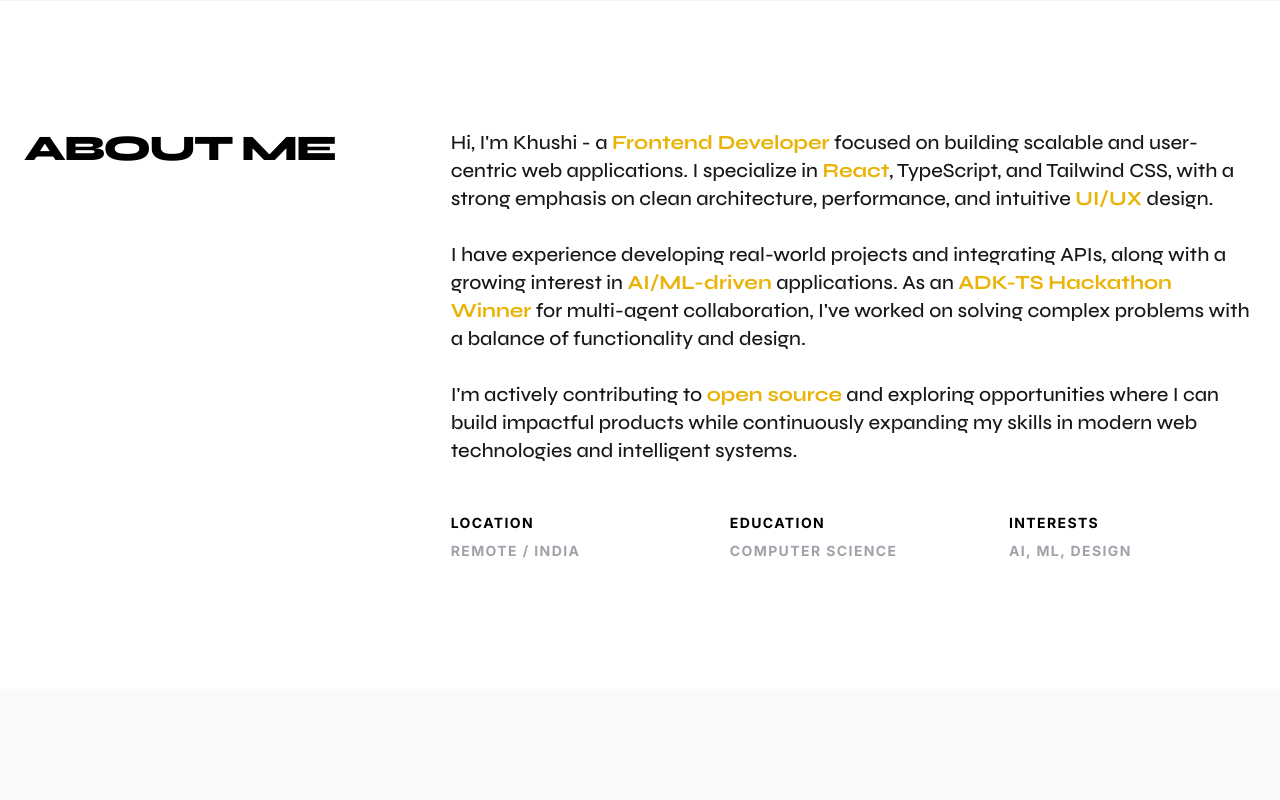
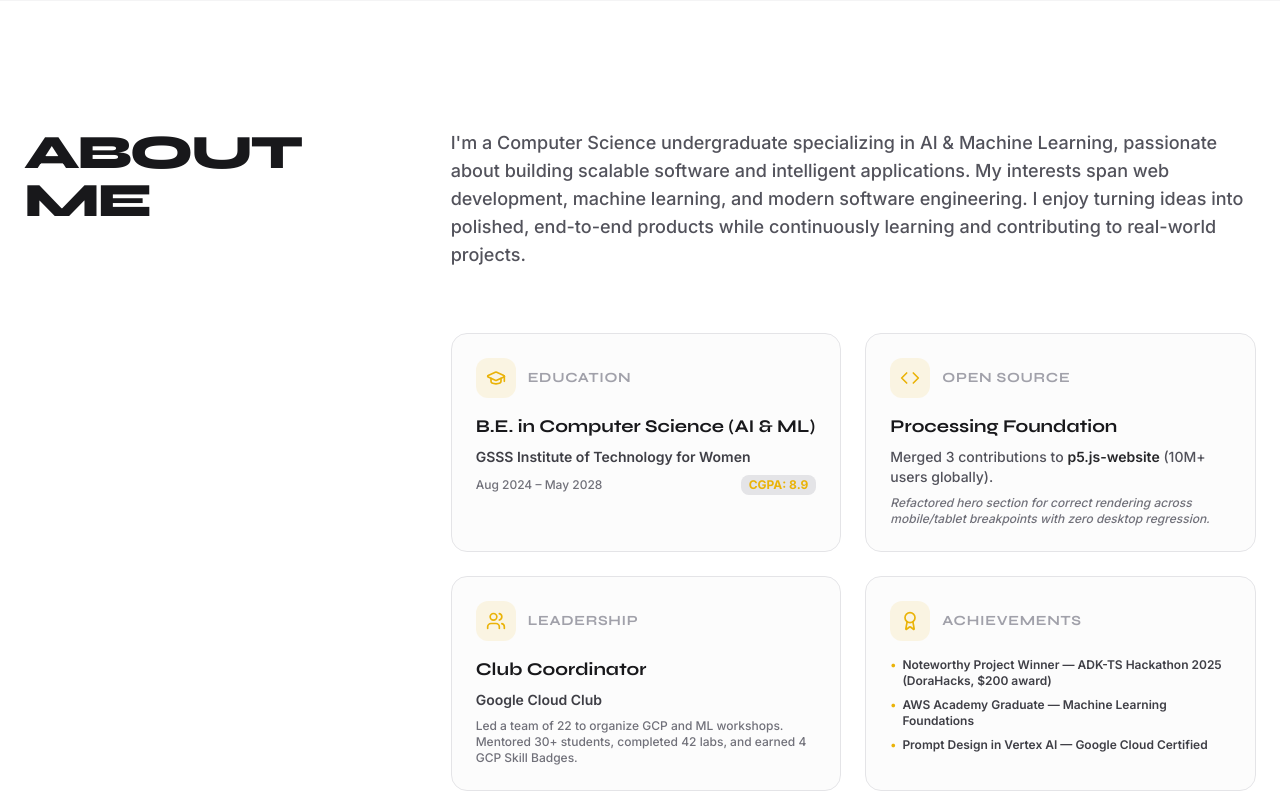
Before and after one commit to Khushi256/khushi-portfolio, a React (Vite) app: page / in a window 1280 px wide. Shown: the part 800-1600 px from the top of the page. Built offline with nearby package versions, Linux system fonts and the light colour scheme.

Commit message:
feat: add Skills, About, and Hero components to portfolio structure

```diff
--- a/src/components/About.jsx
+++ b/src/components/About.jsx
@@ -1,4 +1,5 @@
 import { motion } from 'framer-motion'
+import { GraduationCap, Award, Users, Code } from 'lucide-react'
 
 const fadeUp = {
     hidden: { opacity: 0, y: 40 },
@@ -9,23 +10,28 @@
     })
 }
 
-const staggerContainer = {
+const cardContainer = {
     hidden: {},
     visible: {
-        transition: { staggerChildren: 0.12, delayChildren: 0.1 }
+        transition: { staggerChildren: 0.1, delayChildren: 0.2 }
     }
 }
 
-const itemVariant = {
-    hidden: { opacity: 0, y: 20 },
-    visible: { opacity: 1, y: 0, transition: { duration: 0.5, ease: [0.22, 1, 0.36, 1] } }
+const cardItem = {
+    hidden: { opacity: 0, y: 30 },
+    visible: {
+        opacity: 1,
+        y: 0,
+        transition: { duration: 0.6, ease: [0.22, 1, 0.36, 1] }
+    }
 }
 
 function About() {
     return (
-        <section className="w-full border-t border-zinc-100 dark:border-zinc-900" id="about">
+        <section className="w-full border-t border-zinc-100 dark:border-zinc-900 bg-background-light dark:bg-background-dark" id="about">
             <div className="max-w-7xl mx-auto px-6 py-20 md:py-32">
                 <div className="grid grid-cols-1 lg:grid-cols-12 gap-12">
+                    {/* Left Column: Heading */}
                     <motion.div
                         className="lg:col-span-4"
                         variants={fadeUp}
@@ -34,43 +40,155 @@
                         whileInView="visible"
                         viewport={{ once: true, margin: '-80px' }}
                     >
-                        <h2 className="font-display text-4xl font-extrabold tracking-tighter uppercase">About Me</h2>
+                        <div className="sticky top-28">
+                            <h2 className="font-display text-4xl md:text-5xl font-extrabold tracking-tighter uppercase text-zinc-900 dark:text-white">
+                                About <br className="hidden lg:block" /> Me
+                            </h2>
+                        </div>
                     </motion.div>
 
+                    {/* Right Column: Content */}
                     <motion.div
-                        className="lg:col-span-8"
+                        className="lg:col-span-8 space-y-12"
                         variants={fadeUp}
                         custom={0.15}
                         initial="hidden"
                         whileInView="visible"
                         viewport={{ once: true, margin: '-80px' }}
                     >
-                        <p className="text-lg md:text-xl font-display font-medium leading-relaxed text-zinc-900 dark:text-zinc-100">
-                            Hi, I'm Khushi - a <span className="text-yellow-500 font-syne font-bold" style={{ fontFamily: '"Syne", sans-serif' }}>Frontend Developer</span> focused on building scalable and user-centric web applications. I specialize in <span className="text-yellow-500 font-syne font-bold" style={{ fontFamily: '"Syne", sans-serif' }}>React</span>, TypeScript, and Tailwind CSS, with a strong emphasis on clean architecture, performance, and intuitive <span className="text-yellow-500 font-syne font-bold" style={{ fontFamily: '"Syne", sans-serif' }}>UI/UX</span> design.
-                            <br /><br />
-                            I have experience developing real-world projects and integrating APIs, along with a growing interest in <span className="text-yellow-500 font-syne font-bold" style={{ fontFamily: '"Syne", sans-serif' }}>AI/ML-driven</span> applications. As an <span className="text-yellow-500 font-syne font-bold" style={{ fontFamily: '"Syne", sans-serif' }}>ADK-TS Hackathon Winner</span> for multi-agent collaboration, I've worked on solving complex problems with a balance of functionality and design.
-                            <br /><br />
-                            I'm actively contributing to <span className="text-yellow-500 font-syne font-bold" style={{ fontFamily: '"Syne", sans-serif' }}>open source</span> and exploring opportunities where I can build impactful products while continuously expanding my skills in modern web technologies and intelligent systems.
-                        </p>
+                        {/* Narrative Intro */}
+                        <div className="space-y-6 text-base md:text-lg leading-relaxed font-medium text-zinc-600 dark:text-zinc-400">
+                            <p>
+                                I'm a Computer Science undergraduate specializing in AI &amp; Machine Learning, passionate about building scalable software and intelligent applications. My interests span web development, machine learning, and modern software engineering. I enjoy turning ideas into polished, end-to-end products while continuously learning and contributing to real-world projects.
+                            </p>
+                        </div>
 
+                        {/* Interactive Cards Grid */}
                         <motion.div
-                            className="mt-12 grid grid-cols-2 md:grid-cols-3 gap-8 text-sm uppercase tracking-widest font-bold text-zinc-400"
-                            variants={staggerContainer}
+                            className="grid grid-cols-1 md:grid-cols-2 gap-6 pt-4"
+                            variants={cardContainer}
                             initial="hidden"
                             whileInView="visible"
                             viewport={{ once: true, margin: '-60px' }}
                         >
-                            <motion.div variants={itemVariant}>
-                                <p className="text-primary dark:text-white mb-2">Location</p>
-                                <p>Remote / India</p>
+                            {/* Card 1: Education */}
+                            <motion.div
+                                variants={cardItem}
+                                whileHover={{ y: -6, transition: { duration: 0.2 } }}
+                                className="p-6 rounded-2xl border border-zinc-200 dark:border-zinc-800 bg-zinc-50/50 dark:bg-zinc-900/30 backdrop-blur-sm hover:border-yellow-500/50 hover:shadow-xl hover:shadow-yellow-500/[0.02] transition-colors duration-300 flex flex-col justify-between cursor-default"
+                            >
+                                <div className="space-y-4">
+                                    <div className="flex items-center gap-3">
+                                        <div className="w-10 h-10 rounded-xl bg-yellow-500/10 flex items-center justify-center text-yellow-500">
+                                            <GraduationCap size={20} />
+                                        </div>
+                                        <h3 className="font-display text-sm font-bold uppercase tracking-wider text-zinc-400">
+                                            Education
+                                        </h3>
+                                    </div>
+                                    <div className="space-y-2">
+                                        <p className="font-display font-bold text-lg text-zinc-900 dark:text-white leading-snug">
+                                            B.E. in Computer Science (AI &amp; ML)
+                                        </p>
+                                        <p className="text-sm font-semibold text-zinc-700 dark:text-zinc-300">
+                                            GSSS Institute of Technology for Women
+                                        </p>
+                                        <p className="text-xs text-zinc-500 dark:text-zinc-500 font-medium flex justify-between items-center">
+                                            <span>Aug 2024 – May 2028</span>
+                                            <span className="px-2 py-0.5 rounded bg-zinc-200 dark:bg-zinc-800 text-yellow-500 font-bold">CGPA: 8.9</span>
+                                        </p>
+                                    </div>
+                                </div>
                             </motion.div>
-                            <motion.div variants={itemVariant}>
-                                <p className="text-primary dark:text-white mb-2">Education</p>
-                                <p>Computer Science</p>
+
+                            {/* Card 2: Open Source */}
+                            <motion.div
+                                variants={cardItem}
+                                whileHover={{ y: -6, transition: { duration: 0.2 } }}
+                                className="p-6 rounded-2xl border border-zinc-200 dark:border-zinc-800 bg-zinc-50/50 dark:bg-zinc-900/30 backdrop-blur-sm hover:border-yellow-500/50 hover:shadow-xl hover:shadow-yellow-500/[0.02] transition-colors duration-300 flex flex-col justify-between cursor-default"
+                            >
+                                <div className="space-y-4">
+                                    <div className="flex items-center gap-3">
+                                        <div className="w-10 h-10 rounded-xl bg-yellow-500/10 flex items-center justify-center text-yellow-500">
+                                            <Code size={20} />
+                                        </div>
+                                        <h3 className="font-display text-sm font-bold uppercase tracking-wider text-zinc-400">
+                                            Open Source
+                                        </h3>
+                                    </div>
+                                    <div className="space-y-2">
+                                        <p className="font-display font-bold text-lg text-zinc-900 dark:text-white leading-snug">
+                                            Processing Foundation
+                                        </p>
+                                        <p className="text-sm text-zinc-600 dark:text-zinc-400 font-medium">
+                                            Merged 3 contributions to <span className="font-semibold text-zinc-800 dark:text-zinc-200">p5.js-website</span> (10M+ users globally).
+                                        </p>
+                                        <p className="text-xs text-zinc-500 dark:text-zinc-500 font-medium italic">
+                                            Refactored hero section for correct rendering across mobile/tablet breakpoints with zero desktop regression.
+                                        </p>
+                                    </div>
+                                </div>
                             </motion.div>
-                            <motion.div variants={itemVariant}>
-                                <p className="text-primary dark:text-white mb-2">Interests</p>
-                                <p>AI, ML, Design</p>
+
+                            {/* Card 3: Leadership */}
+                            <motion.div
+                                variants={cardItem}
+                                whileHover={{ y: -6, transition: { duration: 0.2 } }}
+                                className="p-6 rounded-2xl border border-zinc-200 dark:border-zinc-800 bg-zinc-50/50 dark:bg-zinc-900/30 backdrop-blur-sm hover:border-yellow-500/50 hover:shadow-xl hover:shadow-yellow-500/[0.02] transition-colors duration-300 flex flex-col justify-between cursor-default"
+                            >
+                                <div className="space-y-4">
+                                    <div className="flex items-center gap-3">
+                                        <div className="w-10 h-10 rounded-xl bg-yellow-500/10 flex items-center justify-center text-yellow-500">
+                                            <Users size={20} />
+                                        </div>
+                                        <h3 className="font-display text-sm font-bold uppercase tracking-wider text-zinc-400">
+                                            Leadership
+                                        </h3>
+                                    </div>
+                                    <div className="space-y-2">
+                                        <p className="font-display font-bold text-lg text-zinc-900 dark:text-white leading-snug">
+                                            Club Coordinator
+                                        </p>
+                                        <p className="text-sm font-semibold text-zinc-700 dark:text-zinc-300">
+                                            Google Cloud Club
+                                        </p>
+                                        <p className="text-xs text-zinc-500 dark:text-zinc-500 font-medium">
+                                            Led a team of 22 to organize GCP and ML workshops. Mentored 30+ students, completed 42 labs, and earned 4 GCP Skill Badges.
+                                        </p>
+                                    </div>
+                                </div>
+                            </motion.div>
+
+                            {/* Card 4: Achievements & Certifications */}
+                            <motion.div
+                                variants={cardItem}
+                                whileHover={{ y: -6, transition: { duration: 0.2 } }}
+                                className="p-6 rounded-2xl border border-zinc-200 dark:border-zinc-800 bg-zinc-50/50 dark:bg-zinc-900/30 backdrop-blur-sm hover:border-yellow-500/50 hover:shadow-xl hover:shadow-yellow-500/[0.02] transition-colors duration-300 flex flex-col justify-between cursor-default"
+                            >
+                                <div className="space-y-4">
+                                    <div className="flex items-center gap-3">
+                                        <div className="w-10 h-10 rounded-xl bg-yellow-500/10 flex items-center justify-center text-yellow-500">
+                                            <Award size={20} />
+                                        </div>
+                                        <h3 className="font-display text-sm font-bold uppercase tracking-wider text-zinc-400">
+                                            Achievements
+                                        </h3>
+                                    </div>
+                                    <ul className="space-y-2 text-xs font-semibold text-zinc-700 dark:text-zinc-300">
+                                        <li className="flex items-start gap-1.5">
+                                            <span className="text-yellow-500">•</span>
+                                            <span>Noteworthy Project Winner — ADK-TS Hackathon 2025 (DoraHacks, $200 award)</span>
+                                        </li>
+                                        <li className="flex items-start gap-1.5">
+                                            <span className="text-yellow-500">•</span>
+                                            <span>AWS Academy Graduate — Machine Learning Foundations</span>
+                                        </li>
+                                        <li className="flex items-start gap-1.5">
+                                            <span className="text-yellow-500">•</span>
+                                            <span>Prompt Design in Vertex AI — Google Cloud Certified</span>
+                                        </li>
+                                    </ul>
+                                </div>
                             </motion.div>
                         </motion.div>
                     </motion.div>
--- a/src/components/Hero.jsx
+++ b/src/components/Hero.jsx
@@ -20,7 +20,7 @@
                     initial="hidden"
                     animate="visible"
                 >
-                    UI/UX Designer &amp; Frontend Developer
+                    Software Engineer &amp; AI/ML Developer
                 </motion.h2>
 
                 <div className="overflow-hidden">
@@ -43,7 +43,7 @@
                 transition={{ duration: 0.7, ease: [0.22, 1, 0.36, 1], delay: 0.55 }}
             >
                 <p className="max-w-sm text-lg text-zinc-500 dark:text-zinc-400 font-medium">
-                    Turning product ideas into thoughtful UI and responsive, production-ready web experiences.
+                    Building scalable web applications, real-time systems, and intelligent machine learning workflows.
                 </p>
 
                 <div className="w-full md:w-auto">
--- a/src/components/Skills.jsx
+++ b/src/components/Skills.jsx
@@ -7,7 +7,7 @@
     },
     {
         title: "Frontend",
-        skills: ['React', 'Redux', 'Framer', 'HTML5', 'CSS3', 'Tailwind', 'Shadcn UI', 'Radix UI', 'Zod']
+        skills: ['React.js', 'Redux', 'Framer', 'Zod', 'REST APIs', 'Tailwind', 'Shadcn UI', 'Radix UI', 'Vite']
     },
     {
         title: "Tools",
@@ -15,7 +15,7 @@
     },
     {
         title: "Cloud & ML",
-        skills: ['Google Cloud Platform (GCP)', 'ML Fundamentals', 'scikit-learn', 'NumPy', 'Pandas', 'Matplotlib']
+        skills: ['Google Cloud Platform (GCP)', 'ML Fundamentals', 'PyTorch','Pandas', 'Deep Learning', 'scikit-learn', 'NumPy']
     }
 ]
 
```
